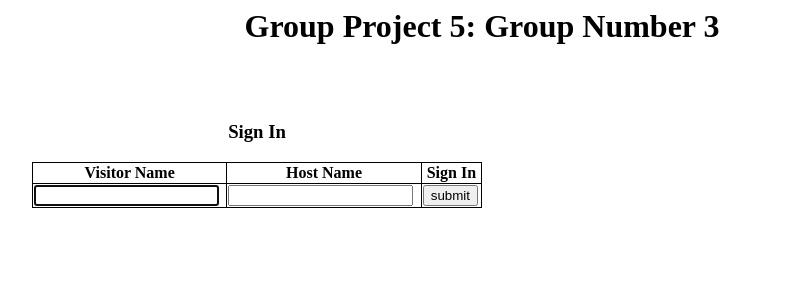
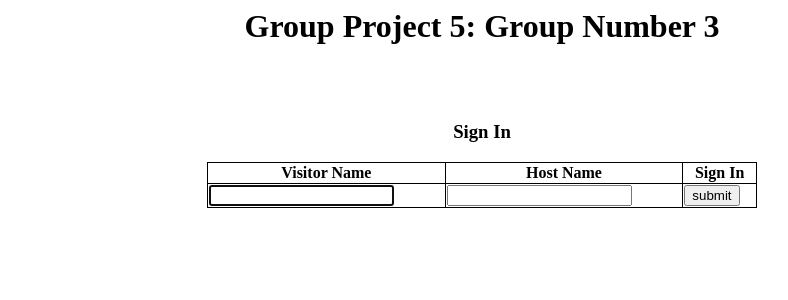
Before and after one commit to ahrchen/cs130aAsmt5Group3, a PHP site: template view/signIn.php in a window 1280 px wide. Shown: the top 300 px of the page, without its empty margins (158-946 px from the left). Run offline with PHP 8.4, Linux system fonts and the light colour scheme; the template is opened without the code that fills it, so the values that code supplies are empty.

Commit message:
Update signIn.php

```diff
--- a/view/signIn.php
+++ b/view/signIn.php
@@ -1,6 +1,6 @@
 <br><br>
-<div id=signInsignOut style="width:900px;margin:0 auto;clear:both;">
-<table style="width: 50%; float: left;">
+<div id=signInsignOut style="width:550px;margin:0 auto;clear:both;">
+<table style="width: 100%; float: left;">
 	<caption><h3>Sign In</h3></caption>
 	<thead>
 		<tr>
```
